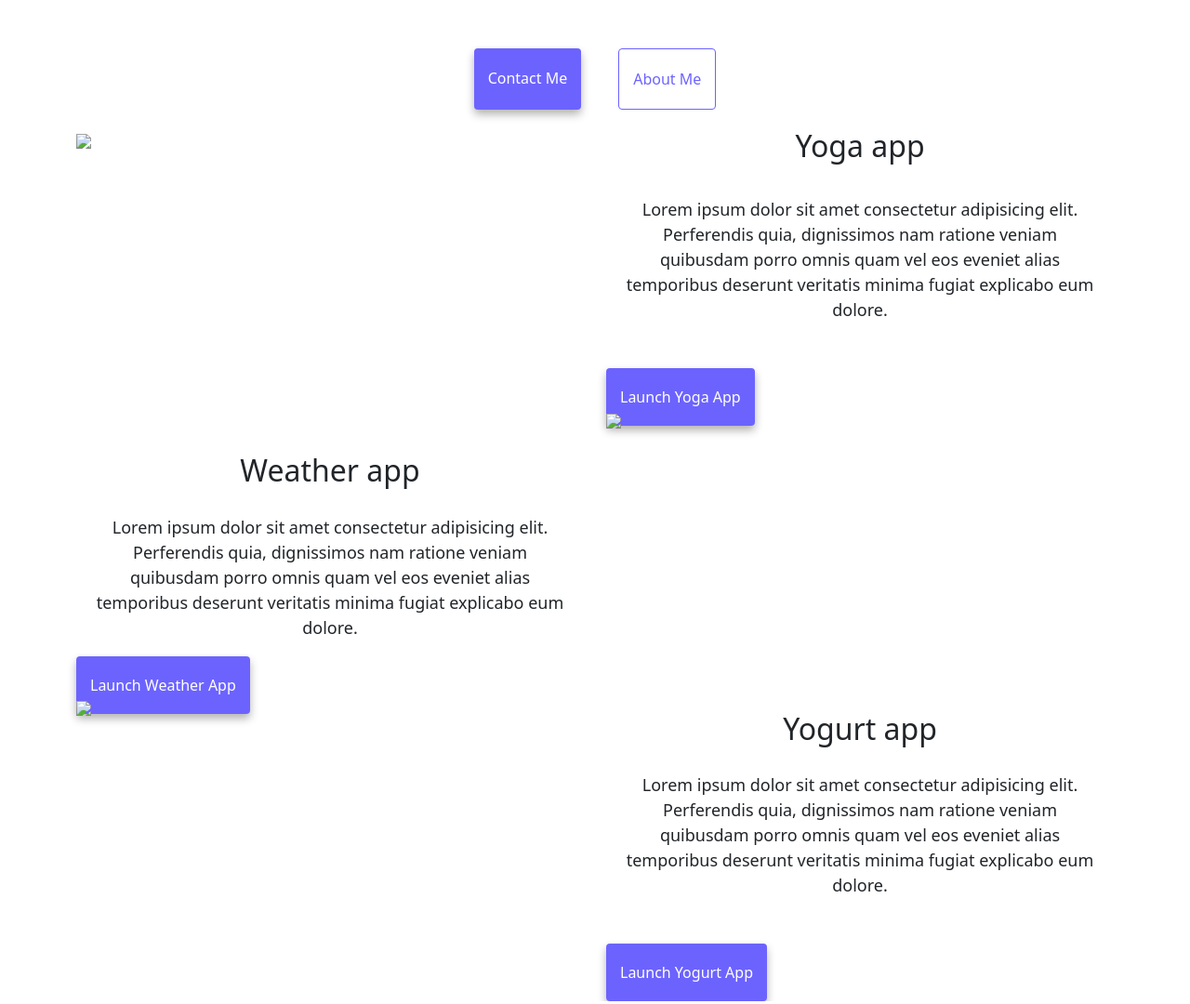
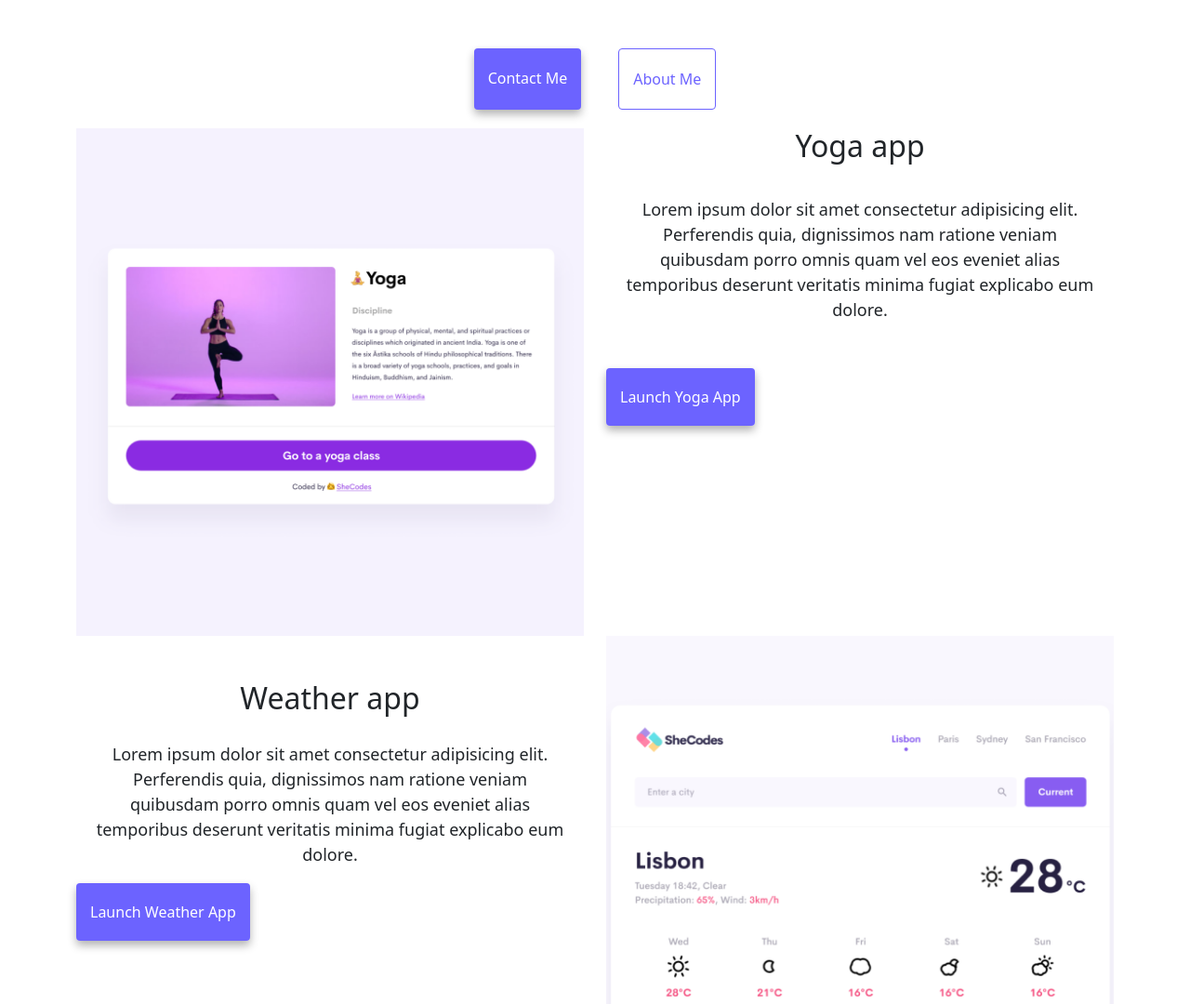
Before and after one commit to mahdana/Responsive-W3-homework, a website: page index.html in a window 1280 px wide. Shown: the part 200-1280 px from the top of the page at 93% size. Drawn offline with nearby package versions, Linux system fonts and the light colour scheme.

Commit message:
SEO optimization

```diff
--- a/index.html
+++ b/index.html
@@ -3,6 +3,7 @@
   <head>
     <meta charset="UTF-8" />
     <meta http-equiv="X-UA-Compatible" content="IE=edge" />
+    <meta name="description" content="A preview of my coding projects">
     <meta name="viewport" content="width=device-width, initial-scale=1.0" />
     <title>Mahdana Shahrouzi</title>
     <link rel="stylesheet" href="style.css" />
@@ -58,7 +59,7 @@
     <div class="container">
       <div class="row">
         <div class="col-md-6">
-          <img src="images/yoga.png" class="img-fluid" />
+          <img src="image/yoga.png" class="img-fluid" alt="girl on yoga pose"  />
         </div>
         <div class="col-md-6">
           <h2 class="mb-3">
@@ -91,14 +92,14 @@
           <a href="#" class="primary-link"> Launch Weather app</a>
         </div>
         <div class="col-md-6">
-          <img src="images/weather.png" class="img-fluid" />
+          <img src="image/weather.png" class="img-fluid" alt="weather app project image"/>
         </div>
       </div>
     </div>
     <div class="container">
       <div class="row">
         <div class="col-md-6">
-          <img src="images/yogurt.png" class="img-fluid" />
+          <img src="image/yogurt.png" class="img-fluid" alt="greek yoghurt image" />
         </div>
         <div class="col-md-6">
           <h2 class="mt-3">
```
Also changed, not shown: about.html (+6 -5 lines).
